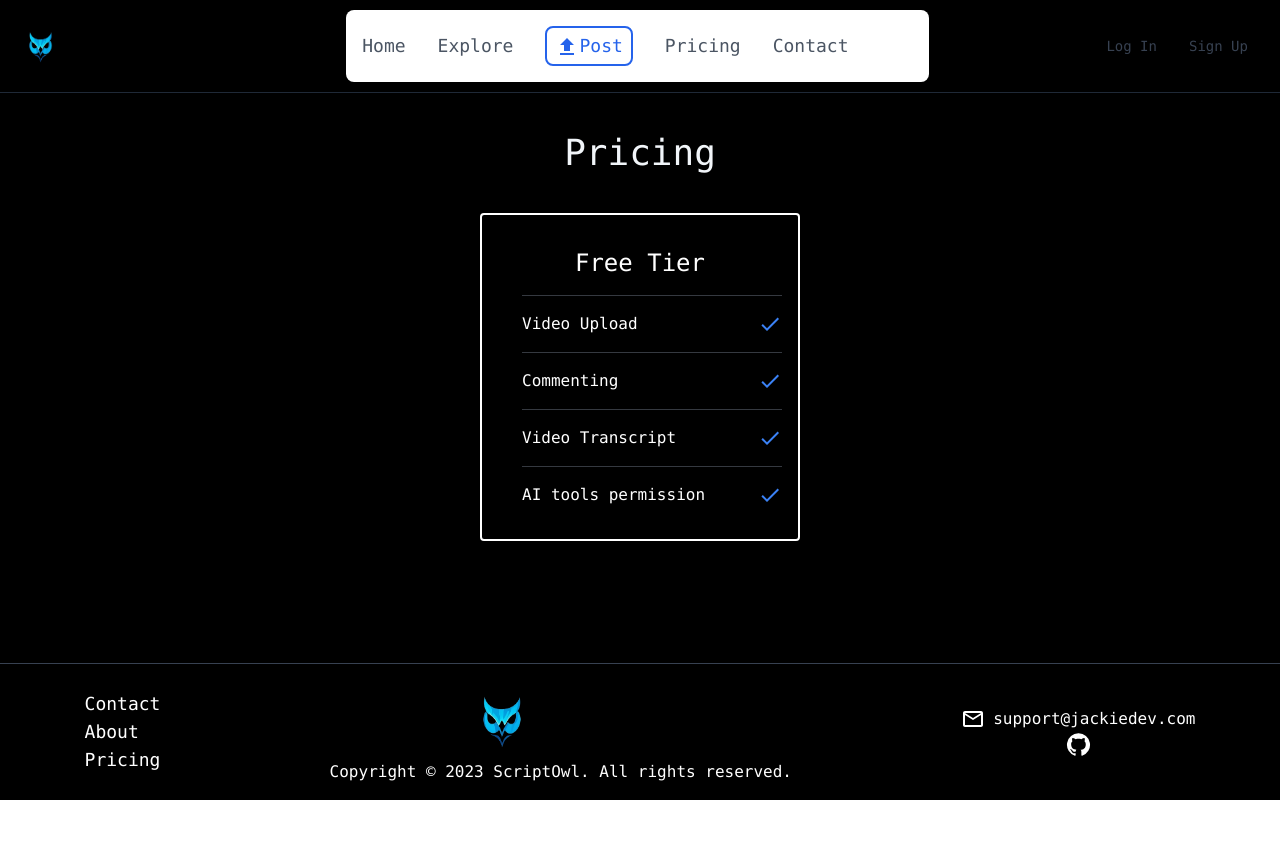
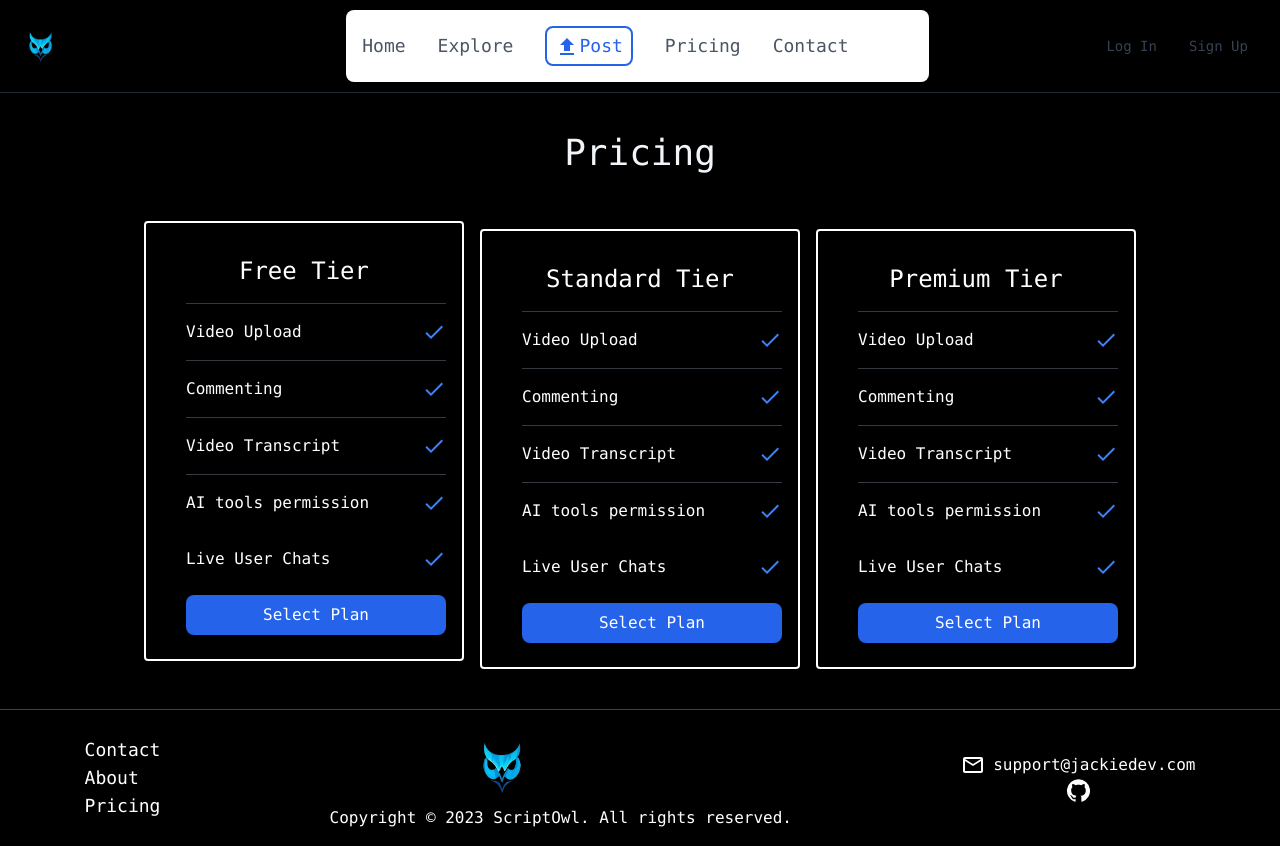
Before and after one commit to jchen396/ScriptOwl, a Next.js app in the folder client/: page /pricing in a window 1280 px wide. Before the commit the page ends 800 px from the top, so only its background shows below. Built offline with nearby package versions, Linux system fonts and the light colour scheme; no server answers.

Commit message:
Add more plans to pricing page

```diff
--- a/client/src/pages/pricing/index.tsx
+++ b/client/src/pages/pricing/index.tsx
@@ -27,6 +27,7 @@ const Pricing = (props: Props) => {
                 <link rel="icon" href="/img/ScriptOwl_logo_transparent.png" />
             </Head>
             <h1 className="text-4xl font-medium text-slate-100">Pricing</h1>
+            <div className="flex flex-col space-y-4 lg:flex-row space-x-4 justify-center items-center">
                 <div className="w-80 h-160 flex flex-col border-2 border-white rounded text-white p-4 space-x-6">
                     <h2 className="self-center text-2xl py-4">Free Tier</h2>
                     <hr className="border-gray-500 border-1 opacity-50" />
@@ -49,6 +50,74 @@ const Pricing = (props: Props) => {
                         <p>AI tools permission</p>
                         <CheckIcon className="text-blue-500" />
                     </div>
+                    <div className="flex justify-between py-4">
+                        <p>Live User Chats</p>
+                        <CheckIcon className="text-blue-500" />
+                    </div>
+                    <button className="bg-blue-600 text-white rounded-lg m-2 p-2 hover:bg-white hover:text-blue-600 hover:border-blue-600">
+                        Select Plan
+                    </button>
+                </div>
+                <div className="w-80 h-160 flex flex-col border-2 border-white rounded text-white p-4 space-x-6">
+                    <h2 className="self-center text-2xl py-4">Standard Tier</h2>
+                    <hr className="border-gray-500 border-1 opacity-50" />
+                    <div className="flex justify-between py-4">
+                        <p>Video Upload</p>
+                        <CheckIcon className="text-blue-500" />
+                    </div>
+                    <hr className="border-gray-500 border-1 opacity-50" />
+                    <div className="flex justify-between py-4">
+                        <p>Commenting</p>
+                        <CheckIcon className="text-blue-500" />
+                    </div>
+                    <hr className="border-gray-500 border-1 opacity-50" />
+                    <div className="flex justify-between py-4">
+                        <p>Video Transcript</p>
+                        <CheckIcon className="text-blue-500" />
+                    </div>
+                    <hr className="border-gray-500 border-1 opacity-50" />
+                    <div className="flex justify-between py-4">
+                        <p>AI tools permission</p>
+                        <CheckIcon className="text-blue-500" />
+                    </div>
+                    <div className="flex justify-between py-4">
+                        <p>Live User Chats</p>
+                        <CheckIcon className="text-blue-500" />
+                    </div>
+                    <button className="bg-blue-600 text-white rounded-lg m-2 p-2 hover:bg-white hover:text-blue-600 hover:border-blue-600">
+                        Select Plan
+                    </button>
+                </div>
+                <div className="w-80 h-160 flex flex-col border-2 border-white rounded text-white p-4 space-x-6">
+                    <h2 className="self-center text-2xl py-4">Premium Tier</h2>
+                    <hr className="border-gray-500 border-1 opacity-50" />
+                    <div className="flex justify-between py-4">
+                        <p>Video Upload</p>
+                        <CheckIcon className="text-blue-500" />
+                    </div>
+                    <hr className="border-gray-500 border-1 opacity-50" />
+                    <div className="flex justify-between py-4">
+                        <p>Commenting</p>
+                        <CheckIcon className="text-blue-500" />
+                    </div>
+                    <hr className="border-gray-500 border-1 opacity-50" />
+                    <div className="flex justify-between py-4">
+                        <p>Video Transcript</p>
+                        <CheckIcon className="text-blue-500" />
+                    </div>
+                    <hr className="border-gray-500 border-1 opacity-50" />
+                    <div className="flex justify-between py-4">
+                        <p>AI tools permission</p>
+                        <CheckIcon className="text-blue-500" />
+                    </div>
+                    <div className="flex justify-between py-4">
+                        <p>Live User Chats</p>
+                        <CheckIcon className="text-blue-500" />
+                    </div>
+                    <button className="bg-blue-600 text-white rounded-lg m-2 p-2 hover:bg-white hover:text-blue-600 hover:border-blue-600">
+                        Select Plan
+                    </button>
+                </div>
             </div>
         </div>
     );
```
Lines whose indentation alone changed are shown as unchanged.
